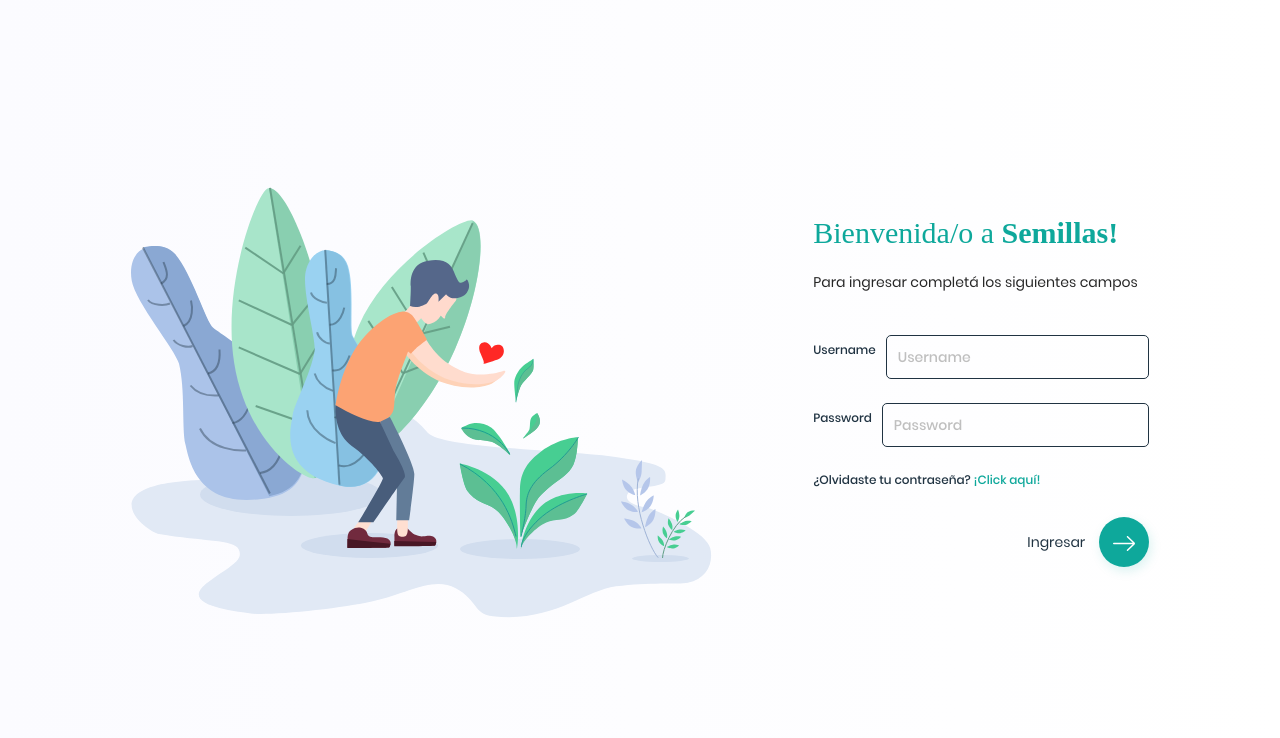
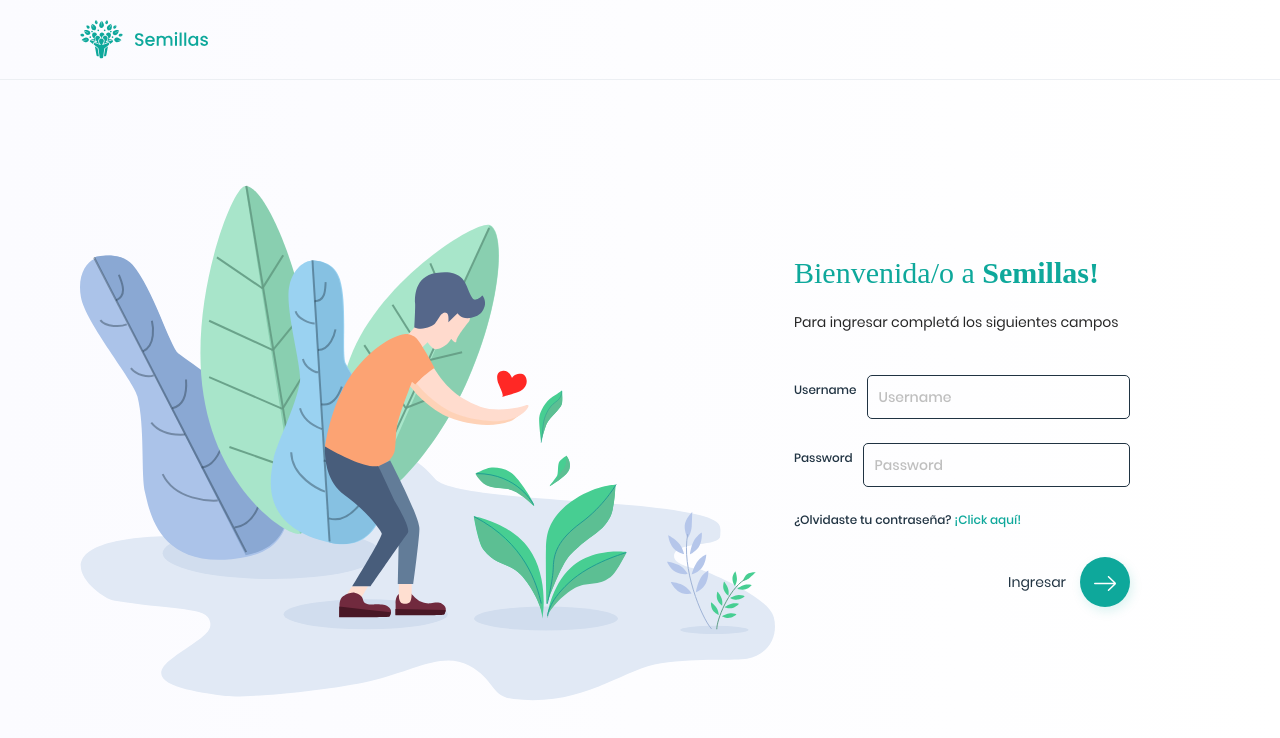
Before and after one commit to ACDI-Argentina/coopsol-issuer-frontend, a React (Create React App) app: page /login in a window 1280 px wide. Shown: the top 738 px of the page. Built offline with nearby package versions, Linux system fonts and the light colour scheme.

Commit message:
fix(SEMI-112-Maquetado-login): fix styles on header and login button

```diff
--- a/src/App.js
+++ b/src/App.js
@@ -3,10 +3,12 @@ import { Router } from './components/Router/router';
 import 'antd/dist/antd.css';
 import { UserProvider } from './services/providers/user-context';
 import './App.scss';
+import Header from './components/molecules/header/header';
 
 const App = () => (
   <UserProvider>
     <div className="App">
+      <Header/>
       <Router />
     </div>
   </UserProvider>
--- a/src/App.scss
+++ b/src/App.scss
@@ -8,6 +8,7 @@ body {
     background-position: center top;
     background-repeat: no-repeat;
     background-size: 60%;
+    background: linear-gradient(to left, $white, rgba(251, 251, 255, 1));
 
     width: 100%;
     display: flex;
--- a/src/components/atoms/ButtonLogin/_style.scss
+++ b/src/components/atoms/ButtonLogin/_style.scss
@@ -16,5 +16,11 @@
     box-shadow: 2px 4px 11px rgba(14, 168, 155, 0.15);
     cursor: pointer;
     margin-left: 1em;
+
+    &:hover{
+      box-shadow: 2px 10px 11px rgba(0, 72, 66, 0.342);
+      position: relative;
+      transition: all 0.8s;
+    }
   }
 }
--- a/src/components/molecules/header/_style.scss
+++ b/src/components/molecules/header/_style.scss
@@ -4,7 +4,10 @@
   width: 100%;
   display: flex;
   flex-direction: row;
-  padding-bottom: 2em;
+  align-items: center;
+  padding: 0 80px;
+  height: 10vh;
+  border-bottom: 1px solid #ECEFF3;
   .logo {
     width: 60%;
     button {
--- a/src/components/molecules/header/header.jsx
+++ b/src/components/molecules/header/header.jsx
@@ -7,7 +7,7 @@ const Header = () => {
   return (
     <div className="header">
       <div className="RightSide">
-        <NavBar />
+        <img src="img/sem-logo.svg" alt=""/>
       </div>
     </div>
   );
--- a/src/components/pages/Login/_style.scss
+++ b/src/components/pages/Login/_style.scss
@@ -11,37 +11,37 @@
 
 .ContainerAppLogin {
   width: 100%;
-  background: linear-gradient(to left, $white, rgba(251, 251, 255, 1));
+  background: transparent;
   padding: 0 80px;
   display: flex;
   align-items: center;
-  height: 100vh;
-  justify-content: space-around;
+  height: 90vh;
+  justify-content: space-between;
 
   .ant-form-item {
     .ant-form-item-label {
       text-align: left;
       > label {
         color: $secondary-color;
-        @include label($body, $secondary-color)
+        @include label($body, $secondary-color);
       }
       > label.ant-form-item-required::before {
         display: none;
       }
     }
-    .ant-form-item-control{
-      .ant-input{
+    .ant-form-item-control {
+      .ant-input {
         background-color: transparent;
         border: 1px solid $secondary-color;
         border-radius: 5px;
-        &:hover{
+        &:hover {
           background-color: #e8f0fe7e;
           transition: all 0.3s;
         }
       }
       input {
         padding: 10px 11px;
-        @include label(14px, $secondary-color)
+        @include label(14px, $secondary-color);
       }
     }
   }
@@ -64,13 +64,14 @@
   }
   .LoginFormContainer {
     width: 30%;
+    margin-right: 5em;
 
-    h1{
+    h1 {
       font-size: 30px;
       color: $primary-color;
       font-family: 'poppins-light';
     }
-    p{
+    p {
       font-family: 'poppins-regular';
     }
 
@@ -88,9 +89,9 @@
       .password {
         width: 100%;
       }
-      .RecoverPassword{
+      .RecoverPassword {
         @include label($body, $secondary-color);
-        span{
+        span {
           color: $primary-color;
         }
       }
--- a/src/components/pages/Login/login.jsx
+++ b/src/components/pages/Login/login.jsx
@@ -3,7 +3,6 @@ import { UserContext } from '../../../services/providers/user-context';
 import { loginInputs } from '../../../utils/form_inputs/inputs-login';
 import apiCalls from '../../../services/api-calls/all';
 import AntForm from '../../molecules/ant-form';
-import ButtonLogin from '../../atoms/ButtonLogin/button-login';
 import { processedErrorMessage } from '../../../services/api-calls/helpers';
 import { useRedirect } from '../../Router/redirect';
 import { HOME_URL } from '../../../utils/constants';
```
Also changed, not shown: public/img/login-img.svg, public/img/sem-logo.svg (added).
